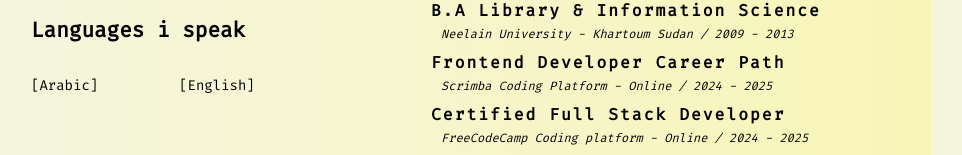
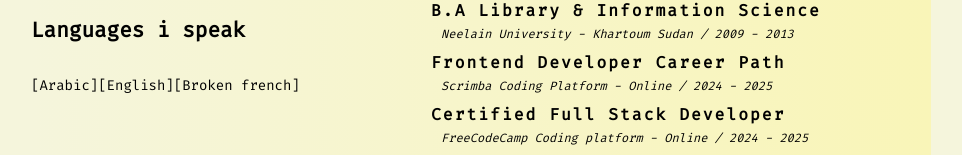
Before and after one commit to BasamLive/my-resume, a React (Vite) app: page / in a window 1280 px wide. Shown: the part 797-952 px from the top of the page, without its empty margins (159-1121 px from the left). Built offline with nearby package versions, Linux system fonts and the light colour scheme.

Commit message:
added my broken french part

```diff
--- a/src/App.jsx
+++ b/src/App.jsx
@@ -104,6 +104,7 @@ const App = () => {
             <div className="two-languages">
               <p> [Arabic]</p>
               <p>[English] </p>
+              <p>[Broken french]</p>
             </div>
           </div>
         </div>
```
